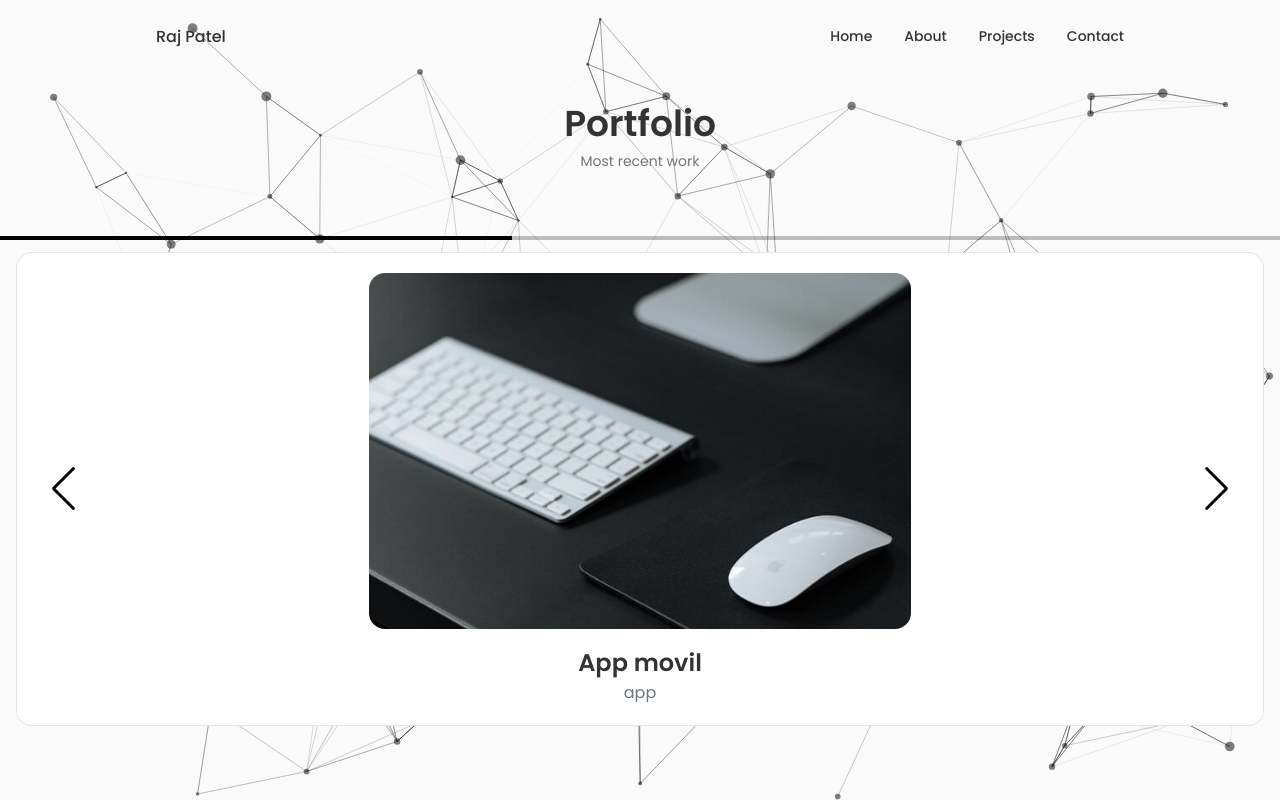
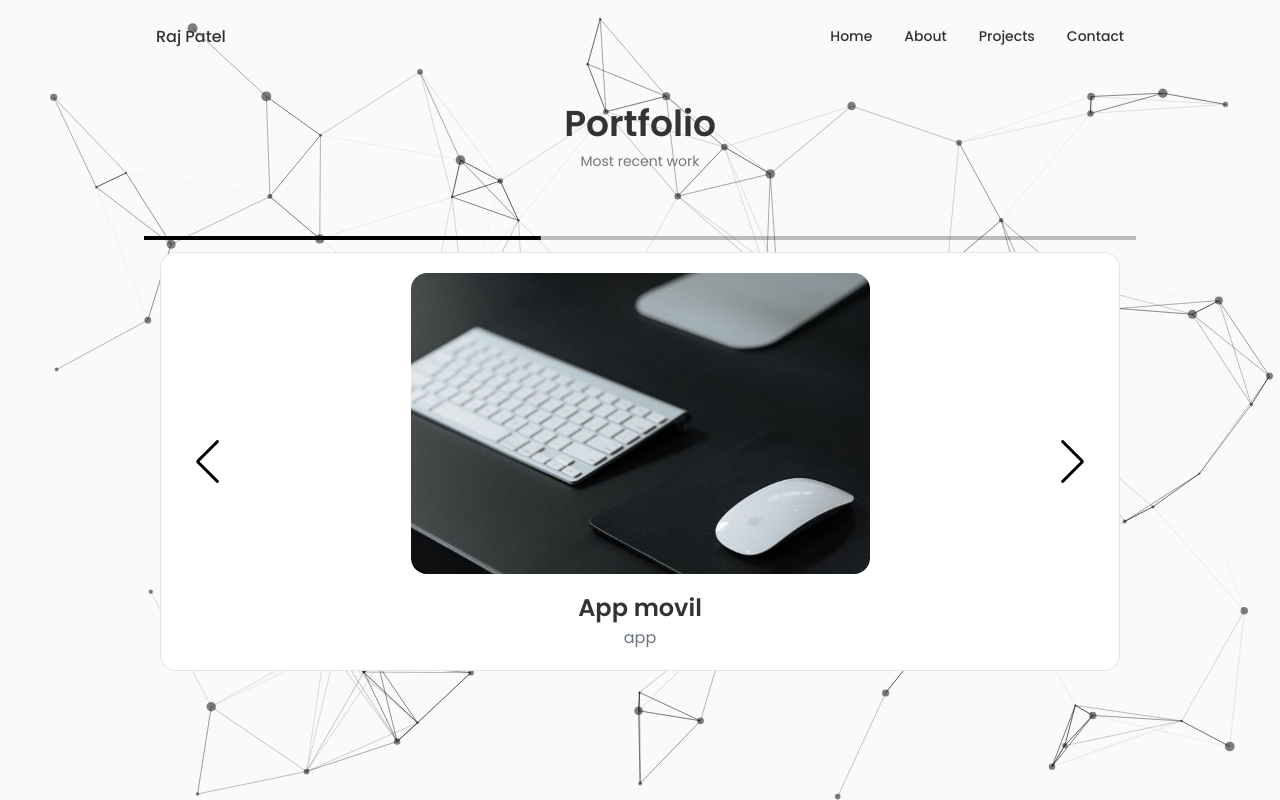
Before and after one commit to rajpa7el/portfolio, a React (Create React App) app: page /portfolio in a window 1280 px wide. Built offline with nearby package versions, Linux system fonts and the light colour scheme.

Commit message:
added toast

```diff
--- a/package.json
+++ b/package.json
@@ -11,6 +11,7 @@
     "framer-motion": "^11.0.20",
     "react": "^18.2.0",
     "react-dom": "^18.2.0",
+    "react-hot-toast": "^2.4.1",
     "react-router-dom": "^6.22.3",
     "react-scripts": "5.0.1",
     "react-tsparticles": "^2.12.2",
--- a/src/components/home/Home.jsx
+++ b/src/components/home/Home.jsx
@@ -1,7 +1,9 @@
 import "./home.css";
+import { useEffect } from 'react';
 import Data from "./Data";
 import Social from "./Social";
 import { motion } from "framer-motion";
+import toast, { Toaster } from 'react-hot-toast';
 
 const Home = () => {
   const profileAnimation = {
@@ -20,8 +22,23 @@ const Home = () => {
     },
   };
 
+  useEffect(() => {
+    toast('Still working on my website...', {
+      icon: '🚧',
+      style: {
+        borderRadius: '10px',
+        background: 'hsl(var(--hue), var(--sat), 0%)', // Using the CSS variable for dark mode
+        color: '#fff',
+      },
+    });
+  }, []);
+
   return (
     <section className="home section" id="home">
+      <Toaster
+        position="top-center"
+        reverseOrder={false}
+      />
       <div className="home__container container grid">
         <div className="home__content grid">
           <Social />
--- a/src/components/portfolio/Portfolio.jsx
+++ b/src/components/portfolio/Portfolio.jsx
@@ -8,48 +8,6 @@ import { Navigation, Pagination, Autoplay } from "swiper/modules";
 import { projectsData } from "./Data";
 import "./portfolio.css";
 import { motion } from "framer-motion";
-
-// const Portfolio = () => {
-//   return (
-//     <section className="portfolio section" id="portfolio">
-//       <div className="container">
-//         <h2 class="section__title">Portfolio</h2>
-//         <span class="section__subtitle">Most recent work</span>
-//         <Swiper
-//           spaceBetween={30}
-//           centeredSlides={true}
-//           autoplay={{
-//             delay: 4000,
-//             disableOnInteraction: false,
-//           }}
-//           pagination={{
-//             clickable: true,
-//             type: "progressbar",
-//           }}
-//           navigation={true}
-//           modules={[Autoplay, Pagination, Navigation]}
-//           className="mySwiper"
-//         >
-//           {projectsData.map((project) => (
-//             <SwiperSlide key={project.id}>
-//               <div className="portfolio__item">
-//                 <img
-//                   src={project.image}
-//                   alt={project.title}
-//                   className="portfolio__img"
-//                 />
-//                 <h3 className="portfolio__title">{project.title}</h3>
-//                 <span className="portfolio__category">{project.category}</span>
-//               </div>
-//             </SwiperSlide>
-//           ))}
-//         </Swiper>
-//       </div>
-//     </section>
-//   );
-// };
-
-// export default Portfolio;
 
 const Portfolio = () => {
     return (
@@ -74,6 +32,7 @@ const Portfolio = () => {
           <Swiper
             spaceBetween={30}
             centeredSlides={true}
+            loop={true}
             autoplay={{
               delay: 4000,
               disableOnInteraction: false,
--- a/src/components/portfolio/portfolio.css
+++ b/src/components/portfolio/portfolio.css
@@ -6,11 +6,11 @@
 }
 
 .swiper-button-prev {
-  left: 50px; /* Adjust position as needed */
+  left: 50px;
 }
 
 .swiper-button-next {
-  right: 50px; /* Adjust position as needed */
+  right: 50px;
 }
 
 /* Other existing styles */
@@ -26,7 +26,7 @@
 }
 
 .portfolio__img {
-  max-width: 45%;
+  max-width: 50%;
   border-radius: 1rem;
   margin-bottom: 1rem;
 }
@@ -44,14 +44,29 @@
 /* Swiper specific styles */
 .mySwiper {
   padding: 1rem;
+  margin-left: 20rem;
+  margin-right: 20rem;
 }
 
 .swiper-pagination-progressbar .swiper-pagination-progressbar-fill {
-  background: #000; /* Set progress bar color to black */
+  background: #000;
   top: auto
 }
 
 /* Media Queries */
+
+@media screen and (max-width: 1350px) {
+  .portfolio__img {
+    max-width: 50%;
+  }
+
+  .mySwiper {
+    padding: 1rem;
+    margin-left: 9rem;
+    margin-right: 9rem;
+  }
+}
+
 @media screen and (max-width: 992px) {
   .portfolio__title {
     font-size: 1.25rem;
@@ -60,6 +75,17 @@
   .portfolio__category {
     font-size: 0.875rem;
   }
+
+  .portfolio__img {
+    max-width: 75%;
+  }
+
+  .mySwiper {
+    padding: 1rem;
+    margin-left: 7rem;
+    margin-right: 7rem;
+  }
+
 }
 
 @media screen and (max-width: 768px) {
@@ -69,6 +95,12 @@
 
   .container1{
     margin-top: 25%;
+  }
+
+  .mySwiper {
+    padding: 1rem;
+    margin-left: 5rem;
+    margin-right: 5rem;
   }
 
 }
@@ -82,6 +114,12 @@
     height: 5px;
   }
 
+  .mySwiper {
+    padding: 1rem;
+    margin-left: 0rem;
+    margin-right: 0rem;
+  }
+
   .portfolio__img {
     max-width: 100%;
   }
--- a/src/index.js
+++ b/src/index.js
@@ -10,8 +10,4 @@ root.render(
     <App />
   </React.StrictMode>
 );
-
-// If you want to start measuring performance in your app, pass a function
-// to log results (for example: reportWebVitals(console.log))
-// or send to an analytics endpoint. Learn more: https://bit.ly/CRA-vitals
 reportWebVitals();
```
Also changed, not shown: 1 other file (tests, documents, lock files or other folders).
